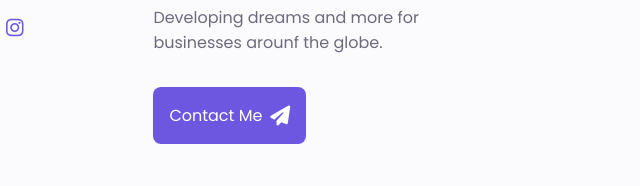
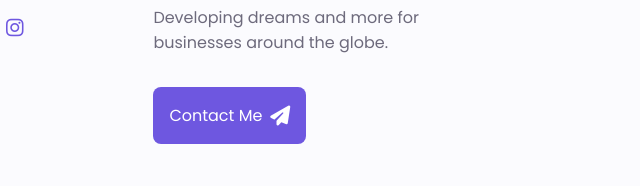
Before and after one commit to mikegyamfi/portfolio, a plain HTML site: page index.html in a window 1280 px wide. Shown: the part 365-551 px from the top of the page, 154-794 px from the left. Drawn offline with nearby package versions, Linux system fonts and the light colour scheme; no server answers.

Commit message:
initial commit

```diff
--- a/index.html
+++ b/index.html
@@ -107,7 +107,7 @@
               <h1 class="hero__title">Hi, I'm Michael</h1>
               <h3 class="hero__subtitle">A Fullstack Web Developer</h3>
               <p class="hero__description">
-                Developing dreams and more for businesses arounf the globe.
+                Developing dreams and more for businesses around the globe.
               </p>
               <a href="#contact" class="button button--flex">
                 Contact Me <i class="fa-solid fa-paper-plane button__icon"></i>
```
